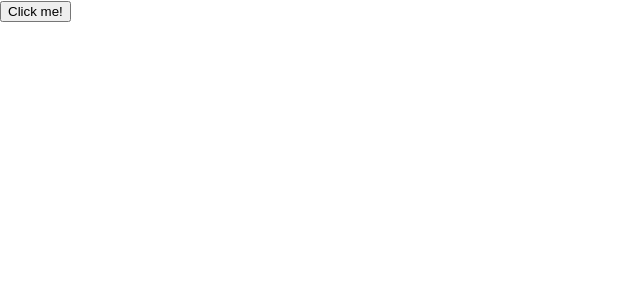
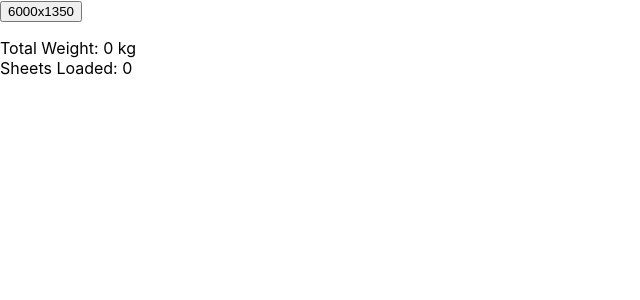
Before and after one commit to xenonth/project-weightwatcher, a React (Create React App) app in the folder project-weightwatcher-app/: page / in a window 1280 px wide. Shown: the top 300 px of the page, without its empty margins (0-640 px from the left). Built offline with nearby package versions, Linux system fonts and the light colour scheme.

Commit message:
button works by using manual state values

```diff
--- a/project-weightwatcher-app/src/App.js
+++ b/project-weightwatcher-app/src/App.js
@@ -1,14 +1,13 @@
-import logo from './logo.svg';
-import React, { useState } from 'react';
+import React from 'react';
+
+import PBoard from "./components/gyprockButtons/PBoard"
 
 function App() {
-  const [count, setCount] = useState(0);
+
   return (
-
-    <button onClick={() => setCount(1)}>
-      Click me!
-      {console.log(count)}
-    </button>
+    <div>
+      <PBoard />
+    </div>
   );
 
 }
--- a/project-weightwatcher-app/src/components/gyprockButtons/PBoard.js
+++ b/project-weightwatcher-app/src/components/gyprockButtons/PBoard.js
@@ -1,29 +1,49 @@
-import React, {Component} from "react";
-import gypRockTypes from "GypRock";
+import React from "react";
+//import gypRockTypes from "./data/GypRock";
 
-class PBoard extends React {
+class PBoard extends React.Component {
     constructor(props) {
         super(props);
         this.state = {
             count: 0,
+            sheetsLoaded: 0,
         }
     }
 
     //function to increase state weight
+    /*weightIncrease() {
+        this.setState((state, props) => ({
+            count: state.count + props.increment
+          }));
+    } */
 
     // function for how many multiplier
 
-    componentDidMount()
+    componentDidMount() {}
     // logic to add to count state
+
 
     render() {
 
         return (
             <div>
-                <button onClick={() }>
+                <button onClick={() => {
+                    this.setState((state) => ({
+                        count: state.count + 44,
+                        sheetsLoaded: state.sheetsLoaded + 1
+                      }));
+                }}>
+                    6000x1350
+                </button>
+                <p>
+                    Total Weight: {this.state.count} kg
+                    <br></br>
+                    Sheets Loaded: {this.state.sheetsLoaded}
+                </p>
 
-                </button>
             </div>
         )
     }
 }
+
+export default PBoard;
```
